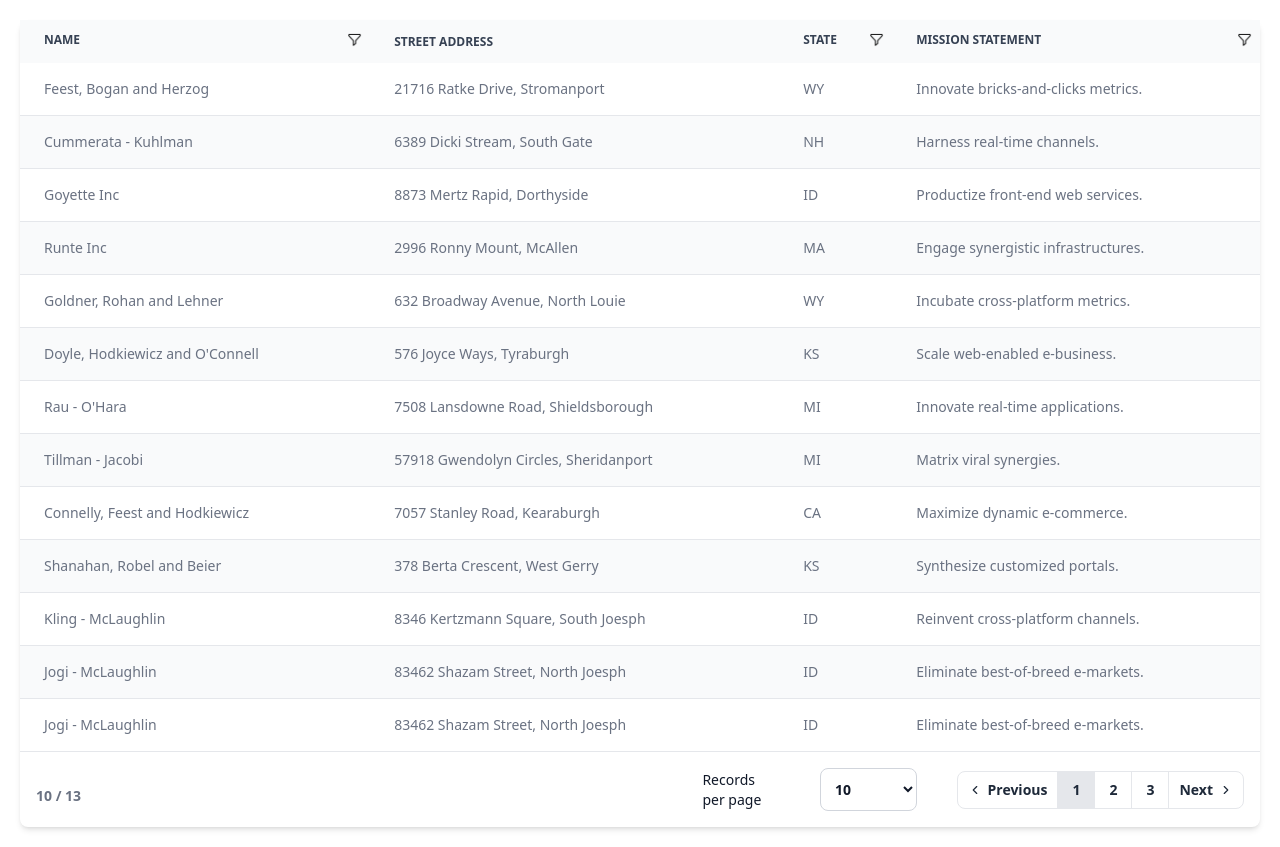
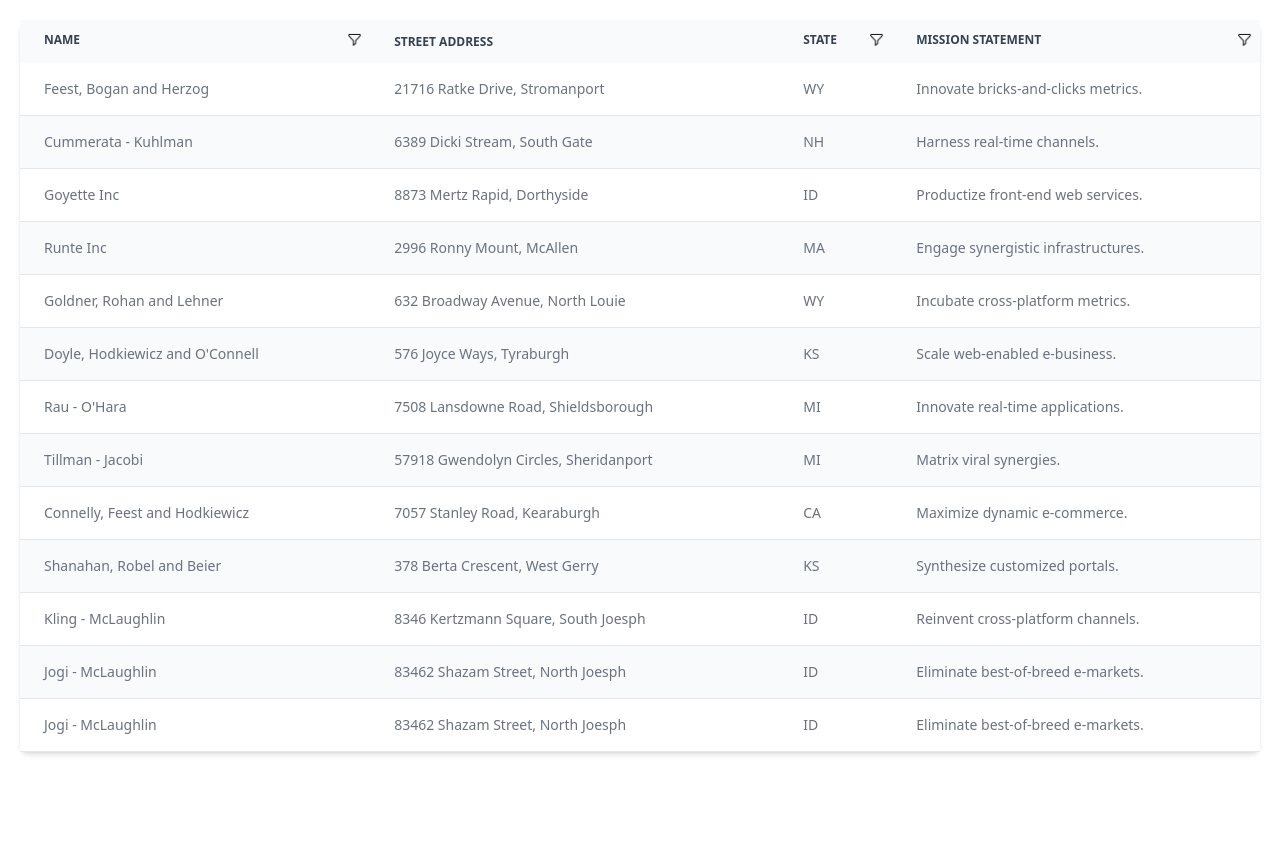
Before and after one commit to Jamesgnzg/svelte-datatable, a Svelte app: page / in a window 1280 px wide. After the commit the page ends 800 px from the top, so only its background shows below. Built offline with nearby package versions, Linux system fonts and the light colour scheme.

Commit message:
update checked if records per page prop is not used

```diff
--- a/src/App.svelte
+++ b/src/App.svelte
@@ -62,7 +62,6 @@
         }
       ]}
       stickyHeader = {true}
-      recordsPerPage = {PAGE_SIZE}
     />
   </div>
 </main>
--- a/src/lib/DataTable.svelte
+++ b/src/lib/DataTable.svelte
@@ -85,7 +85,7 @@
                 </tr>
             {/each}
         </tbody>
-        {#if recordsPerPage}
+        {#if recordsPerPage.length > 0}
             <tfoot>
                 <tr>
                     <td colspan={columns.length}>
```
